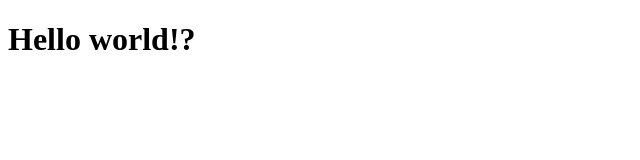
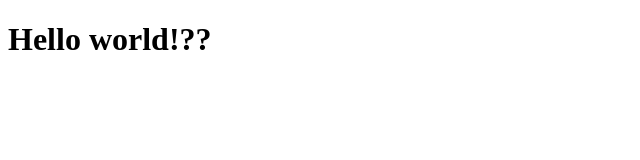
Before and after one commit to YOmicha/plurarlsightJS, a website: page src/index.html in a window 1280 px wide. Shown: the full height of the page, 0-640 px from the left. Drawn offline with Linux system fonts and the light colour scheme.

Commit message:
changes in index

```diff
--- a/src/index.html
+++ b/src/index.html
@@ -14,6 +14,6 @@
     <!--[if lt IE 7]>
       <p class="browsehappy">You are using an <strong>outdated</strong> browser. Please <a href="#">upgrade your browser</a> to improve your experience.</p>
     <![endif]-->
-    <h1>Hello world!?</h1>
+    <h1>Hello world!??</h1>
   </body>
 </html>
```
